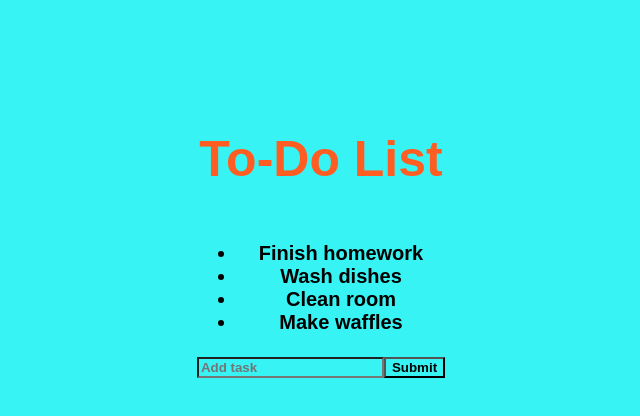
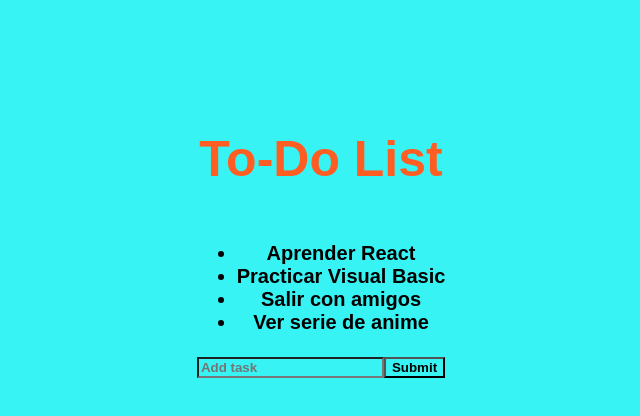
Before and after one commit to le4nnt0nn/first-react-project, a React (Create React App) app in the folder my-first-react/: page / in a window 1280 px wide. Shown: the top 416 px of the page, without its empty margins (319-959 px from the left). Built offline with nearby package versions, Linux system fonts and the light colour scheme; a web font is replaced by a local one.

Commit message:
components : changed todos

```diff
--- a/my-first-react/src/components/todoList.js
+++ b/my-first-react/src/components/todoList.js
@@ -1,6 +1,6 @@
 import React from "react";
 
-const todos = ["Finish homework", "Wash dishes", "Clean room", "Make waffles"];
+const todos = ["Aprender React", "Practicar Visual Basic", "Salir con amigos", "Ver serie de anime"];
 
 const Todo = props => <li>{props.todo}</li>;
 
```
